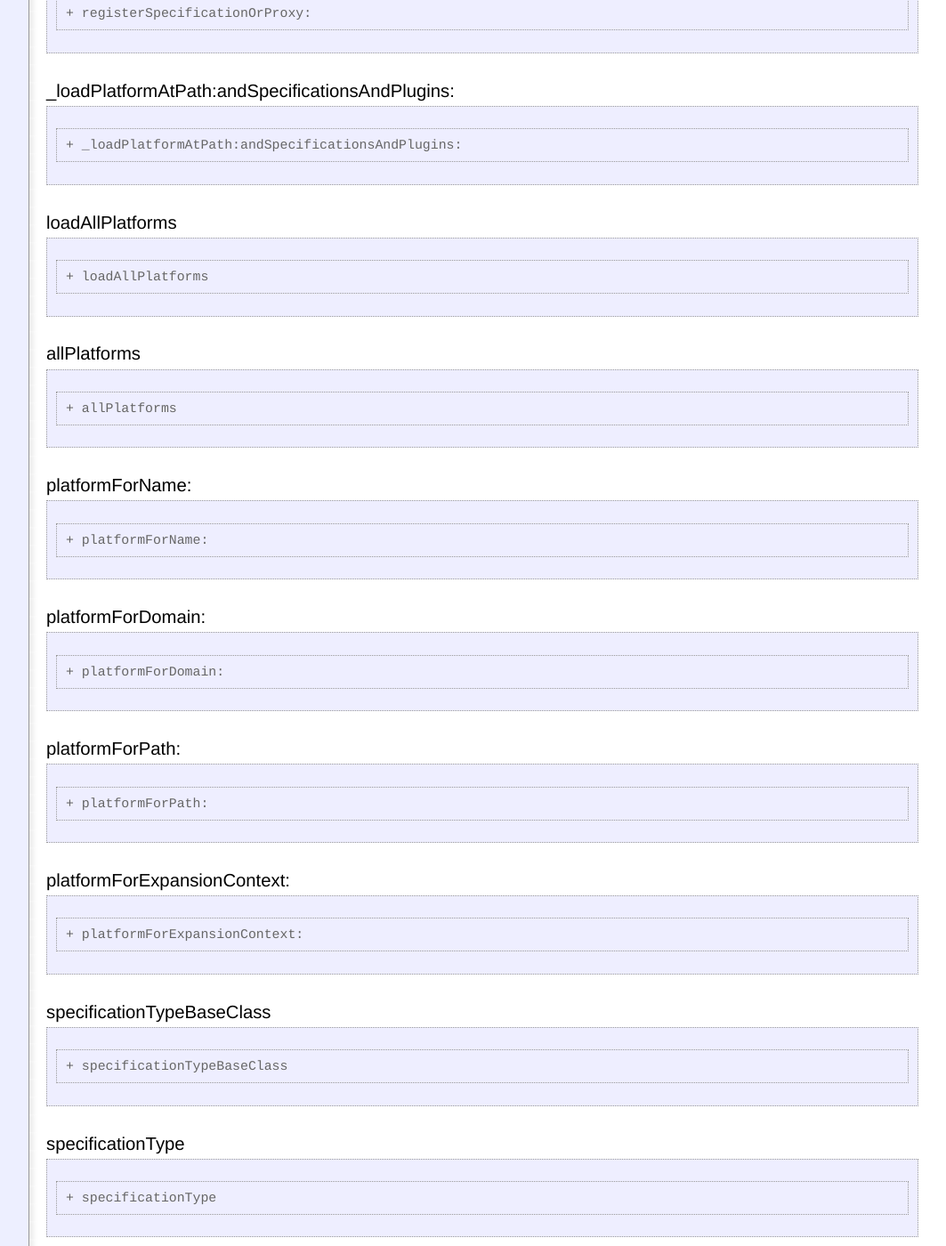
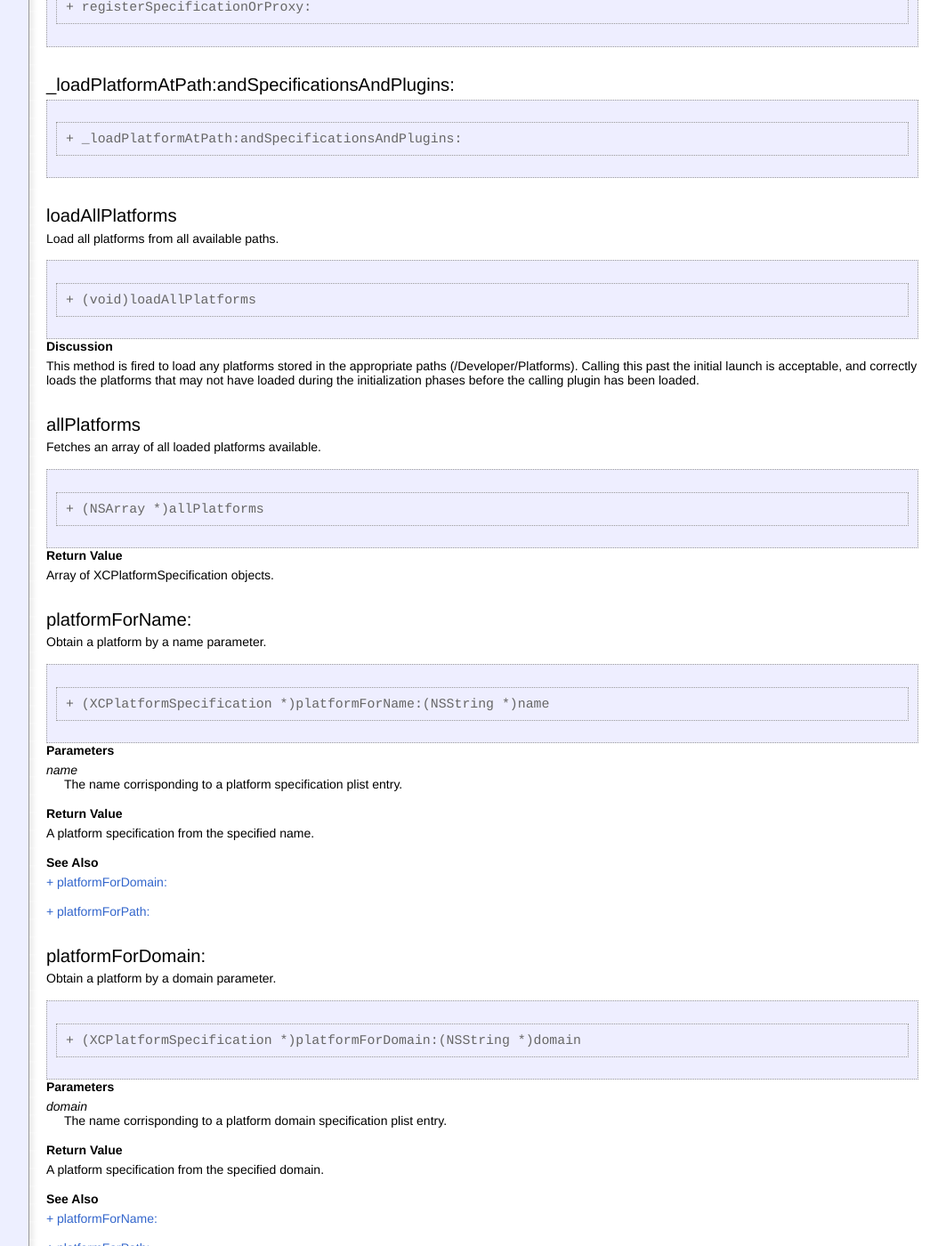
Before and after one commit to lroathe/XcodeAPI, a Jekyll site: the page built from Frameworks/DevToolsCore/XCPlatformSpecification.md, in a window 1280 px wide and 1400 px high, scrolled down 1068 px. Shown: the whole window at 89% size, without its empty margins (208-1271 px from the left). Built offline with Jekyll 4.4.1, drawn with Linux system fonts in a browser that asks for light colours; Markdown is read by kramdown in place of the engine named in the settings; comment, search, counter and statistics services are not loaded; some of the changed text lies outside the part shown.

Commit message:
Platform specification class accessors: loadAllPlatforms, allPlatforms, platformForName, platformForDomain, platformForPath,

```diff
--- a/Frameworks/DevToolsCore/XCPlatformSpecification.md
+++ b/Frameworks/DevToolsCore/XCPlatformSpecification.md
@@ -14,11 +14,15 @@ Placeholder
 
 ## Tasks
 
+### Loading Platforms
+
+[+ loadAllPlatforms](#+loadAllPlatforms)
+
+[+ platformForName:](#+platformForName:)
+
+[+ platformForDomain:](#+platformForDomain:)
+
 ## Class Methods
-
-<a name="+initialize"></a>
-###initialize
-    + initialize
 
 <a name="+_propertyDictionaryForPlatformAtPath:"></a>
 ###_propertyDictionaryForPlatformAtPath:
@@ -42,23 +46,81 @@ Placeholder
 
 <a name="+loadAllPlatforms"></a>
 ###loadAllPlatforms
-    + loadAllPlatforms
+
+Load all platforms from all available paths.
+
+    + (void)loadAllPlatforms
+
+####Discussion
+This method is fired to load any platforms stored in the appropriate paths (/Developer/Platforms). Calling this past the initial launch is acceptable, and correctly loads the platforms that may not have loaded during the initialization phases before the calling plugin has been loaded.
 
 <a name="+allPlatforms"></a>
 ###allPlatforms
-    + allPlatforms
+
+Fetches an array of all loaded platforms available.
+
+    + (NSArray *)allPlatforms
+
+####Return Value
+Array of XCPlatformSpecification objects.
 
 <a name="+platformForName:"></a>
 ###platformForName:
-    + platformForName:
+
+Obtain a platform by a name parameter.
+
+    + (XCPlatformSpecification *)platformForName:(NSString *)name
+
+####Parameters
+<p class="param">name</p>
+<p class="param-desc">The name corrisponding to a platform specification plist entry.</p>
+
+####Return Value
+A platform specification from the specified name.
+
+####See Also
+[+ platformForDomain:](#+platformForDomain:)
+
+[+ platformForPath:](#+platformForPath:)
 
 <a name="+platformForDomain:"></a>
 ###platformForDomain:
-    + platformForDomain:
+
+Obtain a platform by a domain parameter.
+
+    + (XCPlatformSpecification *)platformForDomain:(NSString *)domain
+
+####Parameters
+<p class="param">domain</p>
+<p class="param-desc">The name corrisponding to a platform domain specification plist entry.</p>
+
+####Return Value
+A platform specification from the specified domain.
+
+####See Also
+[+ platformForName:](#+platformForName:)
+
+[+ platformForPath:](#+platformForPath:)
+
 
 <a name="+platformForPath:"></a>
 ###platformForPath:
-    + platformForPath:
+
+Load a platform from a given path.
+
+    + (XCPlatformSpecification *)platformForPath:(NSString *)path
+
+####Parameters
+<p class="param">path</p>
+<p class="param-desc">The path to the specified platform bundle.</p>
+
+####Return Value
+A platform loaded from the given path.
+
+####See Also
+[+ platformForName:](#+platformForName:)
+
+[+ platformForDomain:](#+platformForDomain:)
 
 <a name="+platformForExpansionContext:"></a>
 ###platformForExpansionContext:
```
